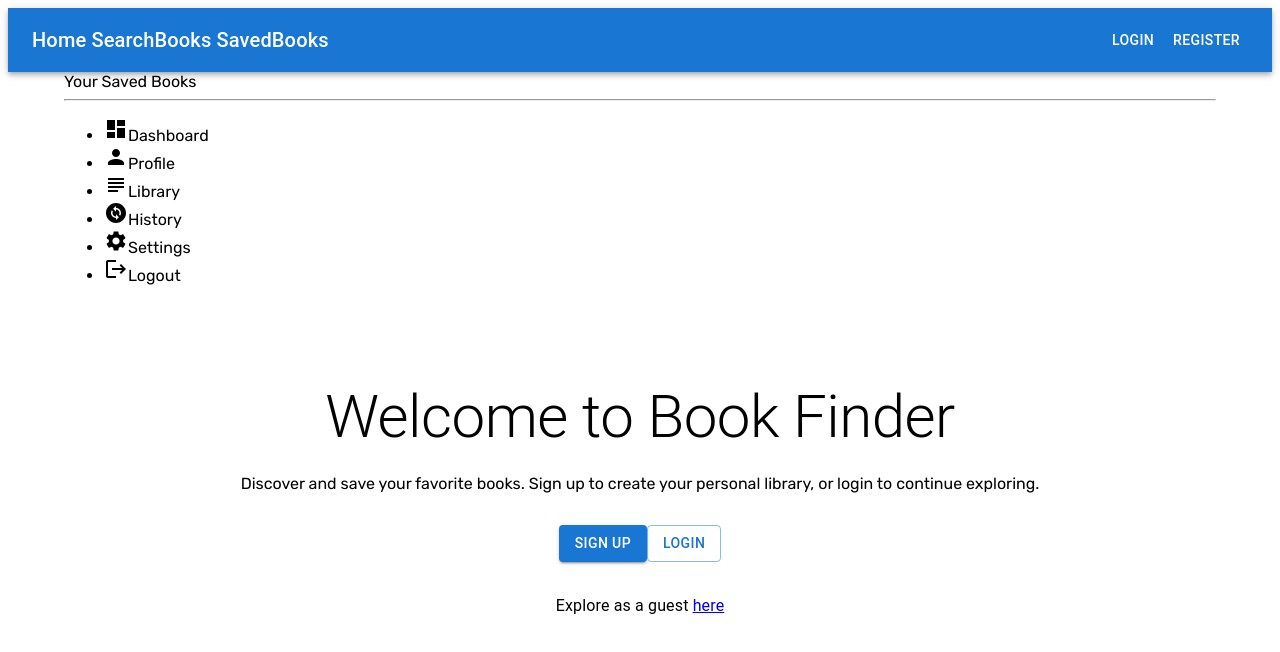
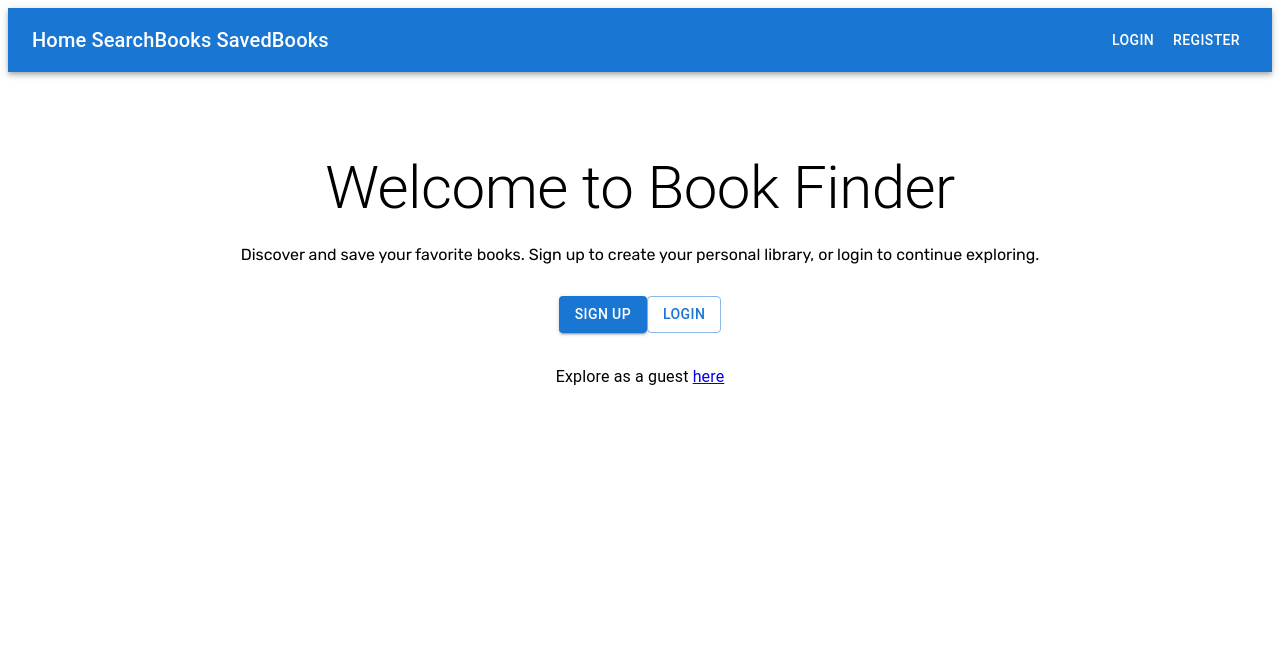
Before and after one commit to Chartok/holmes-elemerntary, a React (Create React App) app in the folder client/: page /home in a window 1280 px wide. Shown: the top 652 px of the page. Built offline with nearby package versions, Linux system fonts and the light colour scheme.

Commit message:
removed sidebar; cleaned up home page

```diff
--- a/client/src/App.js
+++ b/client/src/App.js
@@ -3,9 +3,9 @@ import { Routes, Route, Navigate  } from 'react-router-dom';
 import Navbar from './components/Navbar';
 import HomePage from './pages/HomePage';
 import SearchBooks from './pages/SearchBooks';
-import LibraryDashboard from './pages/LibraryDashboard';
-import LoginForm from './pages/LoginForm';
-import SignupForm from './pages/SignupForm';
+import SavedBooks from './pages/SavedBooks';
+import LoginForm from './components/LoginForm';
+import SignupForm from './components/SignupForm';
 
 function App() {
 
@@ -15,7 +15,7 @@ function App() {
       <Routes>
         <Route path="/" element={<Navigate to="/home" />} />
         <Route path="/home" element={<HomePage />} />
-        <Route path="/LibraryDashboard" element={<LibraryDashboard />} />
+        <Route path="/savedbooks" element={<SavedBooks />} />
         <Route path="/searchBooks" element={<SearchBooks />} />
         <Route path="/login" element={<LoginForm />} />
         <Route path="/signup" element={<SignupForm />} />
--- a/client/src/components/sidebar/Sidebar.js
+++ /dev/null
@@ -1,49 +0,0 @@
-// Import react
-import React from 'react'
-
-// Import ui/icons
-import DashboardIcon from '@mui/icons-material/Dashboard';
-import PersonIcon from '@mui/icons-material/Person';
-import SubjectIcon from '@mui/icons-material/Subject';
-import ChangeCircleIcon from '@mui/icons-material/ChangeCircle';
-import LogoutIcon from '@mui/icons-material/Logout';
-import SettingsIcon from '@mui/icons-material/Settings';
-
-export default function Sidebar() {
-    return (
-        <div className='sidebar'>
-            <div className='top'>
-                <span className='logo'>Your Saved Books</span>
-            </div>
-            <hr />
-            <div className='center'>
-                <ul className='List'>
-                    <li className='ListItem'>
-                        <DashboardIcon className='icon' />
-                        <span className='ListItemText'>Dashboard</span>
-                    </li>
-                    <li className='ListItem'>
-                        <PersonIcon className='icon' />
-                        <span className='ListItemText'>Profile</span>
-                    </li>
-                    <li className='ListItem'>
-                        <SubjectIcon className='icon' />
-                        <span className='ListItemText'>Library</span>
-                    </li>
-                    <li className='ListItem'>
-                        <ChangeCircleIcon className='icon' />
-                        <span className='ListItemText'>History</span>
-                    </li>
-                    <li className='ListItem'>
-                        <SettingsIcon className='icon' />
-                        <span className='ListItemText'>Settings</span>
-                    </li>
-                    <li className='ListItem'>
-                        <LogoutIcon className='icon' />
-                        <span className='ListItemText'>Logout</span>
-                    </li>
-                </ul>
-            </div>
-        </div>
-    )
-};
--- a/client/src/components/sidebar/sidebar.scss
+++ /dev/null
@@ -1,81 +0,0 @@
-.sidebar {
-    background-color: darkslateblue;
-    flex: 1;
-    border-right: 0.5px, solid, rgb(236, 223, 223);
-    min-height: 100vh;
-    background-color: white;
-
-    .top {
-        height: 50px;
-        display: flex;
-        align-items: center;
-        justify-content: center;
-
-        .logo {
-            font-size: 20px;
-            font-weight: bold;
-            color: rgb(166, 183, 201)
-        }
-    }
-
-    hr {
-        height: 0;
-        border: 0.5px, solid, rgb(73, 109, 109);
-    }
-
-    .center {
-        padding-left: 10px;
-
-        ul {
-            list-style: none;
-            margin: 0;
-            padding: 0;
-
-
-            .title{
-                font-size: 10px;
-                font-weight: bold;
-                color: dodgerblue;
-                margin-top: 15px;
-                margin-bottom: 5px;
-            }
-
-            li {
-                display: flex;
-                align-items: center;
-                padding: 5px;
-                cursor: pointer;
-
-                &:hover {
-                    background-color: rgba(0, 185, 198, 0.678);
-                }
-
-                .icon {
-                    font-size: 20px;
-                    color: rgb(52, 123, 128);
-                }
-
-                span {
-                    font-size: 13px;
-                    font-weight: 600;
-                    color: gray;
-                    margin-left: 10px;
-                }
-            }
-        }
-    }
-
-    .bottom {
-        display: flex;
-        align-items: center;
-        margin: 10px;
-
-        .colorOption {
-            width: 20px;
-            height: 20px;
-            border-radius: 5px;
-            border: 1px solid rgb(0, 120, 128);
-            cursor: pointer;
-        }
-    }
-}
--- a/client/src/pages/HomePage.js
+++ b/client/src/pages/HomePage.js
@@ -1,12 +1,10 @@
 import React from 'react';
 import { Link } from 'react-router-dom';
 import { Container, Typography, Button, Box } from '@mui/material';
-import Sidebar from '../components/sidebar/Sidebar';
 
 const HomePage = () => {
     return (
         <Container>
-            <Sidebar />
             <Box textAlign='center' py={10}>
                 <Typography variant="h2" gutterBottom>
                     Welcome to Book Finder
```
Also changed, not shown: client/src/components/LoginForm.js (renamed from client/src/pages/LoginForm.js), client/src/components/SignupForm.jsx (renamed from client/src/pages/SignupForm.jsx), client/src/pages/SavedBooks.js (renamed from client/src/pages/LibraryDashboard.js).
